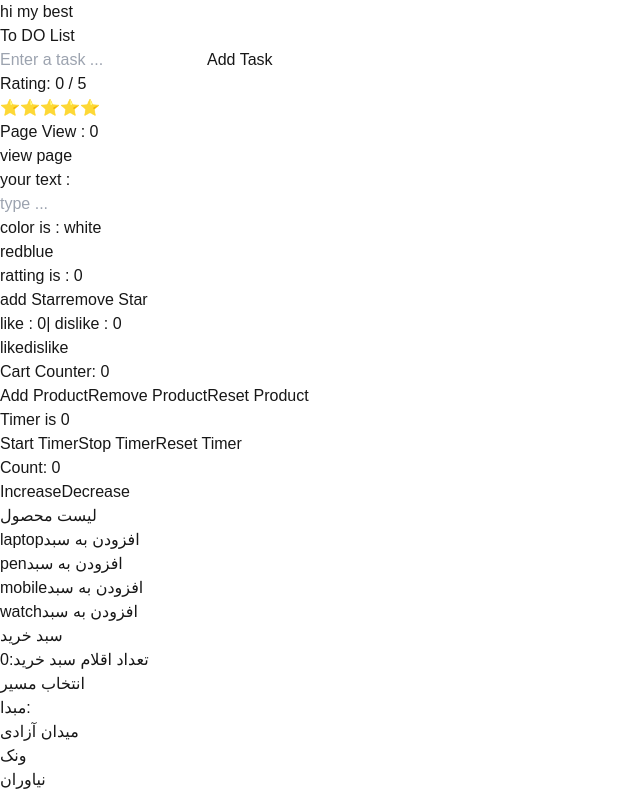
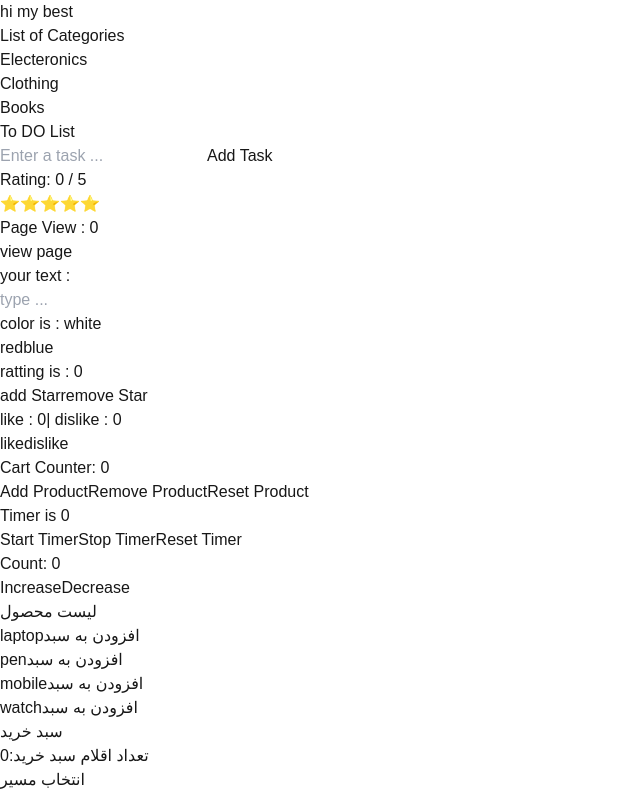
Before and after one commit to frau-azadeh/reactsample, a Next.js app: page / in a window 1280 px wide. Shown: the top 794 px of the page, without its empty margins (0-640 px from the left). Built offline with nearby package versions, Linux system fonts and the light colour scheme.

Commit message:
inser category component

```diff
--- /dev/null
+++ b/src/app/component/Categories.tsx
@@ -0,0 +1,43 @@
+'use client'
+import React, { useState } from 'react'
+
+export const Categories:React.FC = () => {
+    const[expandCategory, setExpandCategory]= useState<number| null>(null);
+
+    const toggleCategory =(index:number)=>{
+        setExpandCategory(expandCategory === index ? null:index);
+    };
+
+    const categories =[
+        {name:'Electeronics', items:['Laptop', 'Mobile', 'Headphone']},
+        { name: 'Clothing', items: ['T-Shirt', 'Jeans', 'Jacket'] },
+        { name: 'Books', items: ['Fiction', 'Biography', 'Science'] },
+    ];
+
+
+    return (
+    <div className='p-4 bg-gray-100'>
+        <h2 className='text-white text-lg'>List of Categories</h2>
+            {categories.map((category, index)=>(
+                <div
+                    className='mb-2 border border-gray-950 rounded-lg overflow-hidden'
+                    key={index}
+                >
+                    <button
+                        className='w-full bg-blue-300 text-white p-2 text-left'
+                        onClick={(e)=>toggleCategory(index)}
+                    >
+                        {category.name}
+                    </button>
+                    {expandCategory === index &&(
+                        <ul className='p-2 bg-blue-200'>
+                            {category.items?.map((item, id)=>(
+                                <li key={id} className='p-1'>{item}</li>
+                            ))}
+                        </ul>
+                    )}
+                </div>
+            ))}
+    </div>
+  )
+}
--- a/src/app/page.tsx
+++ b/src/app/page.tsx
@@ -12,11 +12,13 @@ import { TextInput } from "./component/TextInput";
 import { PageViews } from "./component/PageViews";
 import { StarRating } from "./component/StarRating";
 import { TodoList } from "./component/TodoList";
+import { Categories } from "./component/Categories";
 
 export default function Home() {
   return (
 <div>
   <h1>hi my best</h1>
+    <Categories/>
     <TodoList/>
     <StarRating/>
     <PageViews/>
```
